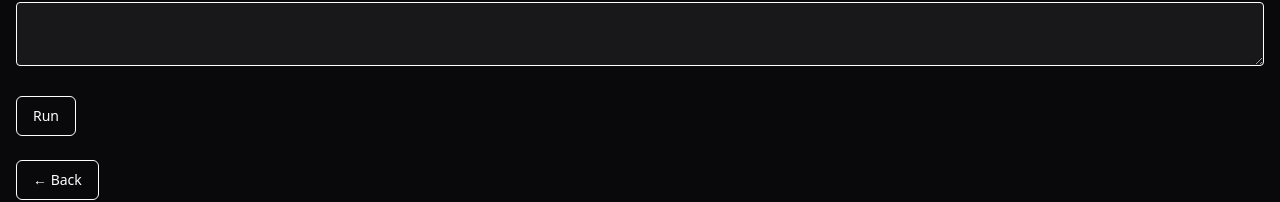
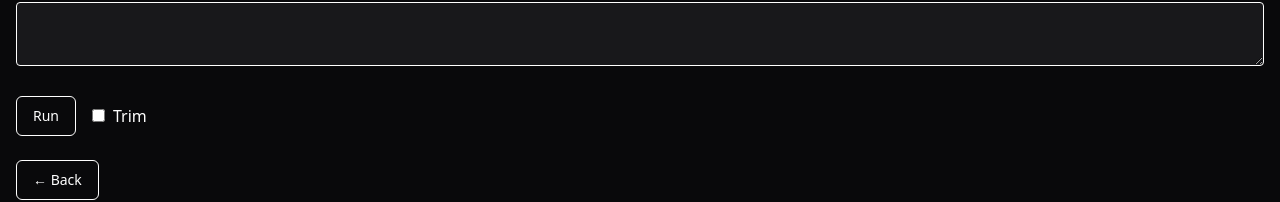
Before and after one commit to nyaomaru/divider-docs, a Next.js app: page /en/playground in a window 1280 px wide. Shown: the part 472-674 px from the top of the page. Built offline with nearby package versions, Linux system fonts and the light colour scheme.

Commit message:
add: divider trim option

```diff
--- a/app/[lang]/page.tsx
+++ b/app/[lang]/page.tsx
@@ -43,6 +43,10 @@ export default async function DividerDocs({
       options: [
         {
           name: 'flatten',
+          description: dict.top.api.function.options.flatten,
+        },
+        {
+          name: 'trim',
           description: dict.top.api.function.options.flatten,
         },
       ],
@@ -100,6 +104,10 @@ export default async function DividerDocs({
           name: 'flatten',
           description: dict.top.api.function.options.flatten,
         },
+        {
+          name: 'trim',
+          description: dict.top.api.function.options.flatten,
+        },
       ],
     },
     {
@@ -119,6 +127,10 @@ export default async function DividerDocs({
       options: [
         {
           name: 'flatten',
+          description: dict.top.api.function.options.flatten,
+        },
+        {
+          name: 'trim',
           description: dict.top.api.function.options.flatten,
         },
       ],
--- a/app/[lang]/playground/page.tsx
+++ b/app/[lang]/playground/page.tsx
@@ -17,6 +17,7 @@ export default function PlaygroundPage() {
   const [input, setInput] = useState<string>('');
   const [separators, setSeparators] = useState<string>('');
   const [flatten, setFlatten] = useState<boolean>(false);
+  const [trim, setTrim] = useState<boolean>(false);
   const [output, setOutput] = useState<unknown>(null);
   const router = useRouter();
 
@@ -37,6 +38,7 @@ export default function PlaygroundPage() {
     try {
       const result = divider(getParsedInput(), ...getParsedSeparators(), {
         flatten,
+        trim,
       });
       setOutput(result);
     } catch (e) {
@@ -98,8 +100,9 @@ export default function PlaygroundPage() {
         </Button>
 
         {isStringArrayInput && (
-          <label className='flex items-center gap-2'>
+          <label htmlFor='flatten-option' className='flex items-center gap-2'>
             <input
+              id='flatten-option'
               type='checkbox'
               checked={flatten}
               onChange={(e) => setFlatten(e.target.checked)}
@@ -108,6 +111,16 @@ export default function PlaygroundPage() {
             Flatten
           </label>
         )}
+        <label htmlFor='trim-option' className='flex items-center gap-2'>
+          <input
+            id='trim-option'
+            type='checkbox'
+            checked={trim}
+            onChange={(e) => setTrim(e.target.checked)}
+            className='accent-white'
+          />
+          Trim
+        </label>
       </section>
 
       {output !== null && (
--- a/app/lib/docs.ts
+++ b/app/lib/docs.ts
@@ -1,5 +1,4 @@
-type Command = 'npm' | 'pnpm' | 'bun' | 'yarn';
-type Usage = 'basic' | 'advanced';
+import type { Command, Usage } from '@/types/lib/docs';
 
 export const installTabs: Command[] = ['npm', 'pnpm', 'bun', 'yarn'];
 export const usageTabs: Usage[] = ['basic', 'advanced'];
@@ -41,7 +40,10 @@ const dividedWords = divider(words, 2);
 // [['he', 'llo'], ['wo', 'rld']]
 
 const dividedWordsWithFlattenOption = divider(words, 2, { flatten: true });
-// ['he', 'llo', 'wo', 'rld']`;
+// ['he', 'llo', 'wo', 'rld']
+
+const dividedWithTrimOption = divider([' hello ', ' world '], 2, { trim: true });
+// ['h', 'ello', 'w', 'orld']`;
 
   if (usage === 'advanced')
     return `// mixed use of indexes and characters
--- /dev/null
+++ b/app/types/lib/docs.ts
@@ -0,0 +1,2 @@
+export type Command = 'npm' | 'pnpm' | 'bun' | 'yarn';
+export type Usage = 'basic' | 'advanced';
--- a/dictionaries/en.json
+++ b/dictionaries/en.json
@@ -55,7 +55,8 @@
         },
         "options": {
           "title": "Options",
-          "flatten": "Boolean - When true, flattens the result into a single array"
+          "flatten": "Boolean - When true, flattens the result into a single array",
+          "trim": "Boolean - When true, trims whitespace from each divided segment"
         }
       }
     }
--- a/dictionaries/ja.json
+++ b/dictionaries/ja.json
@@ -55,7 +55,8 @@
         },
         "options": {
           "title": "オプション",
-          "flatten": "Boolean - trueの場合、結果を1つの配列にフラット化します。"
+          "flatten": "Boolean - trueの場合、結果を1つの配列にフラット化します。",
+          "trim": "Boolean - trueの場合、結果に含まれる空白をトリムします。"
         }
       }
     }
--- a/dictionaries/nl.json
+++ b/dictionaries/nl.json
@@ -55,7 +55,8 @@
         },
         "options": {
           "title": "Opties",
-          "flatten": "Boolean - Indien waar, maakt het resultaat plat in een enkele matrix"
+          "flatten": "Boolean - Indien waar, maakt het resultaat plat in een enkele matrix",
+          "trim": "Boolean - Indien waar, worden witregels uit elk opgedeeld segment verwijderd"
         }
       }
     }
```
